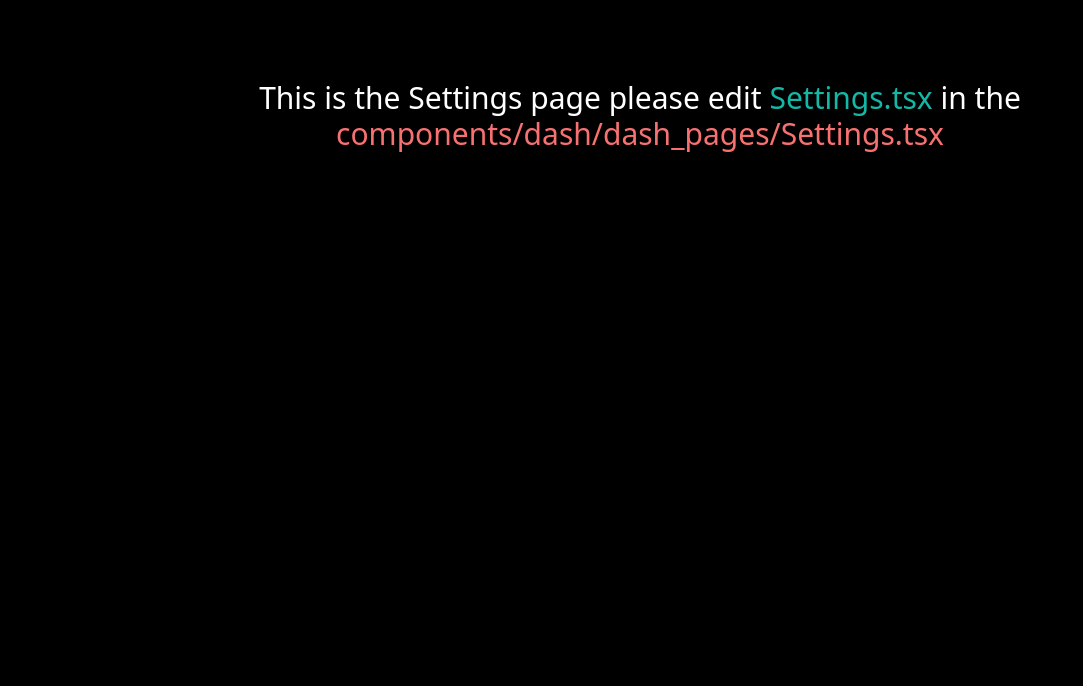
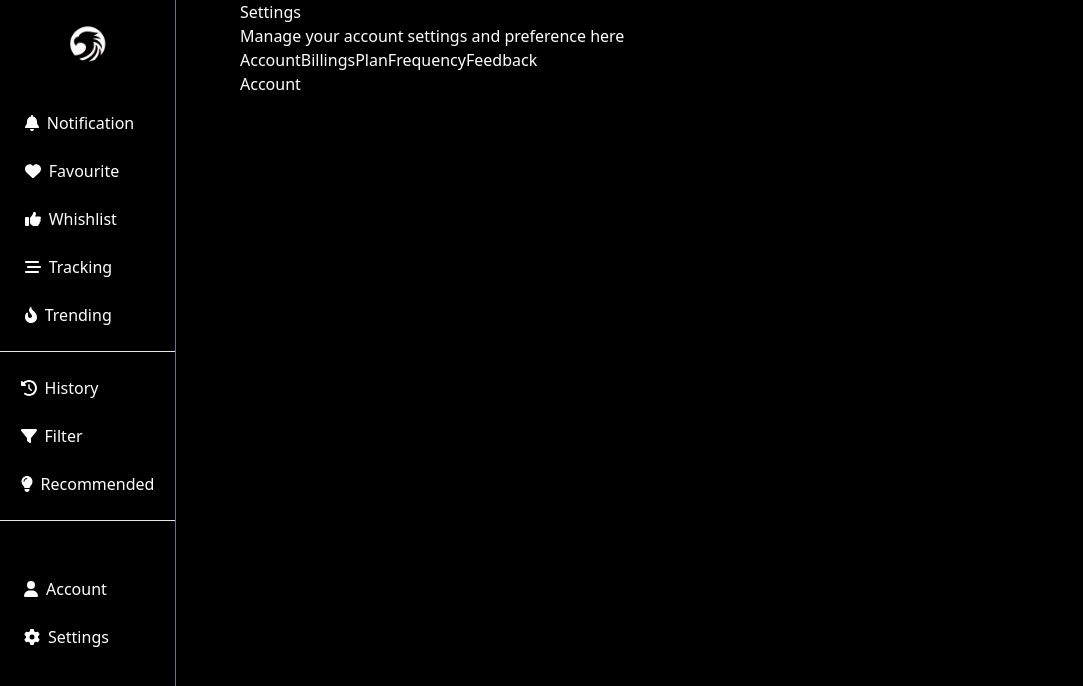
Before and after one commit to DeveloperAromal/PriceHwak, a Next.js app: page /dashboard/dash/settings in a window 1280 px wide. Shown: the top 686 px of the page, without its empty margins (0-1083 px from the left). Built offline with nearby package versions, Linux system fonts and the light colour scheme.

Commit message:
Update Settings.tsx

```diff
--- a/app/components/dash/dash_pages/Settings.tsx
+++ b/app/components/dash/dash_pages/Settings.tsx
@@ -1,10 +1,71 @@
+"use client"
+
+import { Tabs, TabList, TabPanels, Tab, TabPanel } from '@chakra-ui/react'
+import Ham from "../dash_components/Ham";
+import Sidebar from "../dash_components/Sidebar";
+import Button from "../../includes/Button";
+import { Input } from '@chakra-ui/react'
+
+
+
 export default function Settings(){
     return(
         <section>
-            <div>
-               <h1 className="text-center py-20 text-3xl">
-               This is the Settings page please edit <span className="text-teal-500">Settings.tsx</span> in the <span className="text-red-400">components/dash/dash_pages/Settings.tsx</span>
-               </h1>
+            <div className="left">
+               <Ham/>
+               <Sidebar/>
+            </div>
+            <div className='right  pl-60'>
+                <div className='top'>
+                    <h1>Settings</h1>
+                    <p>Manage your account settings and preference here </p>
+                </div>
+                <section className="middle">
+                    <div className='top'>
+                        <Tabs variant='enclosed'>
+                            <TabList>
+                                <Tab>Account</Tab>
+                                <Tab>Billings</Tab>
+                                <Tab>Plan</Tab>
+                                <Tab>Frequency</Tab>
+                                <Tab>Feedback</Tab>
+                            </TabList>
+                            <TabPanels>
+                                 <TabPanel>
+                                     <p>Account</p>
+                                </TabPanel>
+                                <TabPanel>
+                                <h2>Payment Methods</h2>
+                                <p>update yor account and billing deatails</p>
+                                <div className='left'>
+                                    <h3>Card details</h3>
+                                    <p>update yor account and billing deatails</p>
+                                    <Button href="#" title="Add another card"/>
+                                </div>
+                                <div className='right'>
+                                    <Input placeholder='Name on your card' />
+                                    <Input placeholder='Expiry' />
+                                    <Input placeholder='Card number' />
+                                    <Input placeholder='CVV' />
+                                </div>
+                                <div className='bottom'>
+                                    <h3>Billing History</h3>
+                                    <p>see your billing history here</p>
+                                </div>
+                                </TabPanel>
+                                <TabPanel>
+                                 <p>Plan</p>
+                                </TabPanel>
+                                <TabPanel>
+                                 <p>Frequency</p>
+                                </TabPanel>
+                                <TabPanel>
+                                 <p>Feedback</p>
+                                </TabPanel>
+                            </TabPanels>
+                        </Tabs>
+                    </div>
+                </section>
             </div>
         </section>
     );
```
